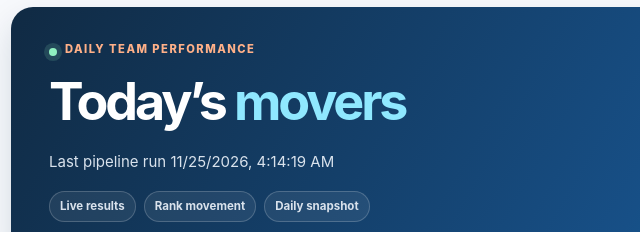
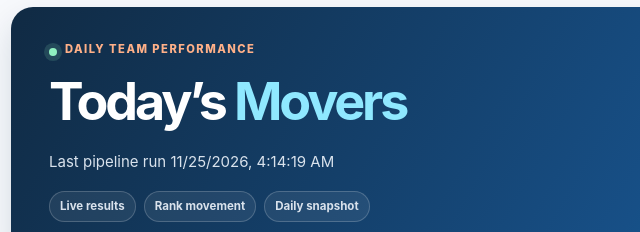
Before and after one commit to golmsted2/Data-Tracker, a plain HTML site: page site/index.html in a window 1280 px wide. Shown: the part 121-353 px from the top of the page, 63-703 px from the left. Drawn offline with Linux system fonts and the light colour scheme; no server answers; files whose address does not match are found by name.

Commit message:
style: capitalize movers banner label

```diff
--- a/site/index.html
+++ b/site/index.html
@@ -14,7 +14,7 @@
     <nav><a class="active" href="index.html">Today</a><a href="browse.html">Browse</a><a href="conferences.html">Conferences</a><a href="compare.html">Compare</a><a href="schedule.html">Schedule</a><a href="trends.html">Trends</a><a href="bubble.html">Bubble</a><a href="bracket.html">Bracket</a></nav><div class="header-actions"><button id="theme-toggle" class="theme-toggle" type="button" aria-pressed="false">Dark mode</button></div>
   </header>
   <main>
-    <section class="hero today-hero"><div class="hero-copy"><div class="hero-kicker"><span class="hero-live-dot"></span><p class="eyebrow">Daily team performance</p></div><h2>Today’s <span>movers</span></h2><p class="muted hero-status" id="run-status">Loading tracker data…</p><div class="hero-tags"><span>Live results</span><span>Rank movement</span><span>Daily snapshot</span></div></div><div class="hero-mark"><img src="assets/ncaa-logo.svg" alt="NCAA logo"></div></section>
+    <section class="hero today-hero"><div class="hero-copy"><div class="hero-kicker"><span class="hero-live-dot"></span><p class="eyebrow">Daily team performance</p></div><h2>Today’s <span>Movers</span></h2><p class="muted hero-status" id="run-status">Loading tracker data…</p><div class="hero-tags"><span>Live results</span><span>Rank movement</span><span>Daily snapshot</span></div></div><div class="hero-mark"><img src="assets/ncaa-logo.svg" alt="NCAA logo"></div></section>
     <section class="metric-grid" id="metrics"></section>
     <section class="panel scoreboard-panel"><div class="panel-heading"><div><p class="eyebrow">Latest slate</p><h2>Compact scoreboard</h2></div><span class="pill" id="scoreboard-count">—</span></div><div id="scoreboard" class="scoreboard-strip"></div></section>
     <section class="panel polls-panel"><div class="panel-heading"><div><p class="eyebrow">National polls</p><h2>AP &amp; Coaches rankings</h2></div><span class="pill" id="poll-week">Loading…</span></div><div id="polls" class="poll-grid"></div></section>
```
